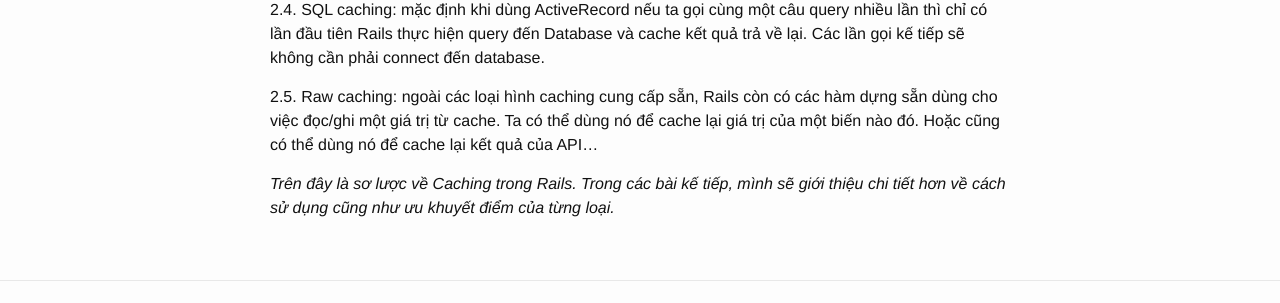
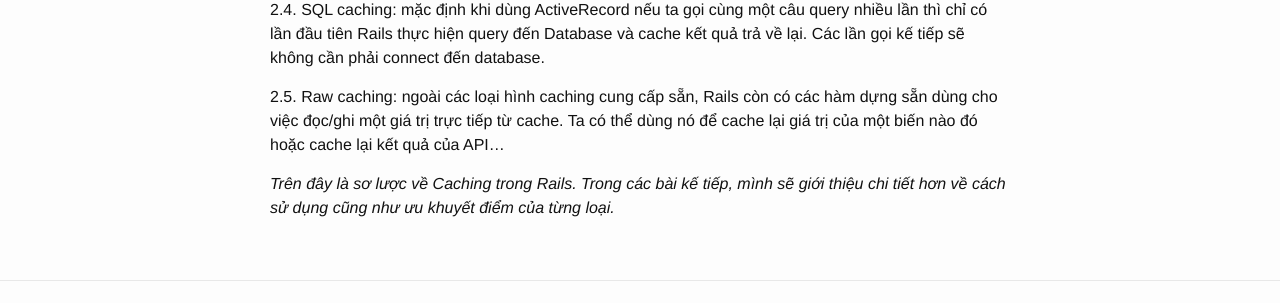
Before and after one commit to zinh/zinh.github.io, a Jekyll site: the page built from _posts/2014-09-15-caching-on-rails.markdown, in a window 1280 px wide. Shown: the part 1162-1465 px from the top of the page. Built offline with Jekyll 4.4.1, drawn with Linux system fonts in a browser that asks for light colours.

Commit message:
Update 2014-09-15-caching-on-rails.markdown

```diff
--- a/_posts/2014-09-15-caching-on-rails.markdown
+++ b/_posts/2014-09-15-caching-on-rails.markdown
@@ -42,6 +42,6 @@ Action caching rất thuận tiện những trường hợp như bạn muốn ca
 
 2.4. SQL caching: mặc định khi dùng ActiveRecord nếu ta gọi cùng một câu query nhiều lần thì chỉ có lần đầu tiên Rails thực hiện query đến Database và cache kết quả trả về lại. Các lần gọi kế tiếp sẽ không cần phải connect đến database.
 
-2.5. Raw caching: ngoài các loại hình caching cung cấp sẵn, Rails còn có các hàm dựng sẵn dùng cho việc đọc/ghi một giá trị từ cache. Ta có thể dùng nó để cache lại giá trị của một biến nào đó. Hoặc cũng có thể dùng nó để cache lại kết quả của API...
+2.5. Raw caching: ngoài các loại hình caching cung cấp sẵn, Rails còn có các hàm dựng sẵn dùng cho việc đọc/ghi một giá trị trực tiếp từ cache. Ta có thể dùng nó để cache lại giá trị của một biến nào đó hoặc cache lại kết quả của API...
 
 *Trên đây là sơ lược về Caching trong Rails. Trong các bài kế tiếp, mình sẽ giới thiệu chi tiết hơn về cách sử dụng cũng như ưu khuyết điểm của từng loại.*
```
